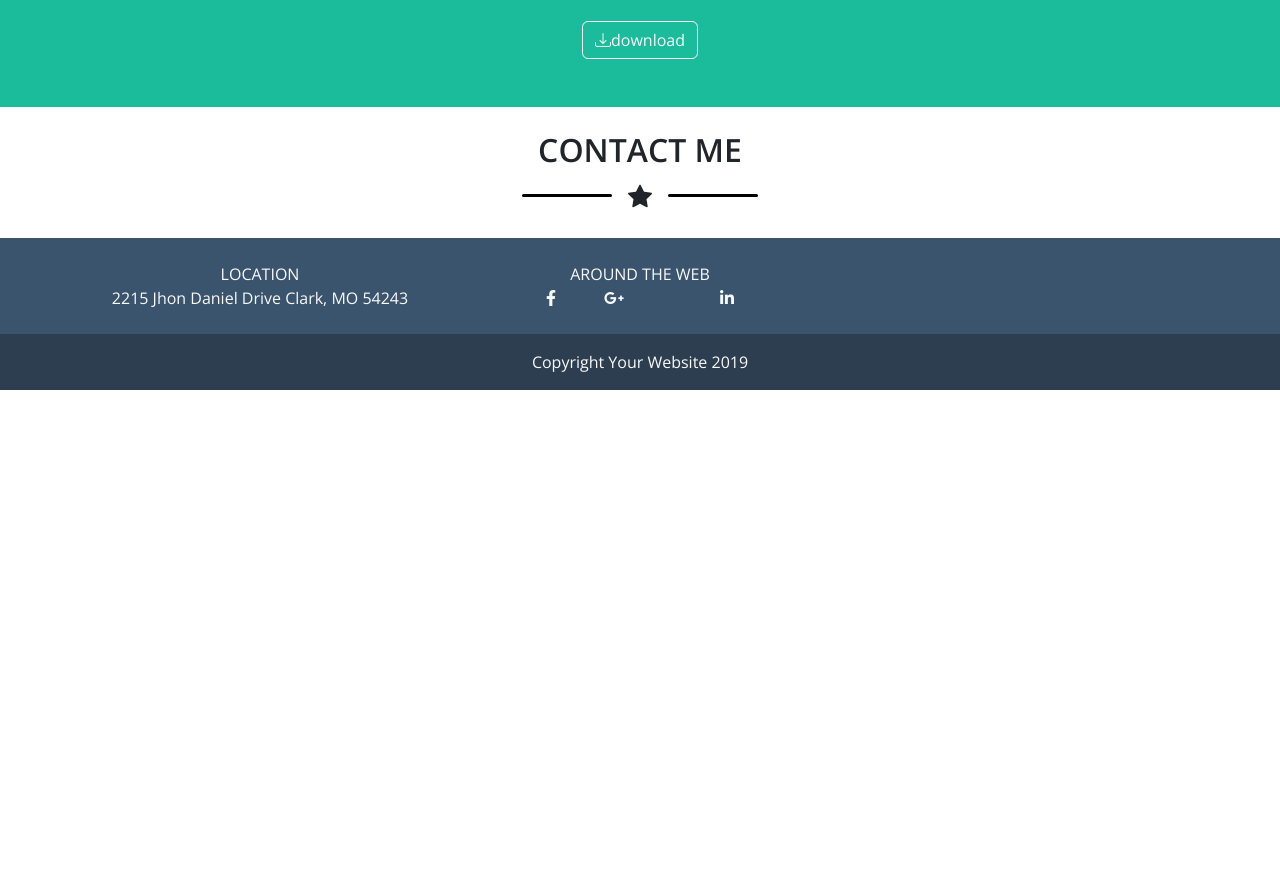
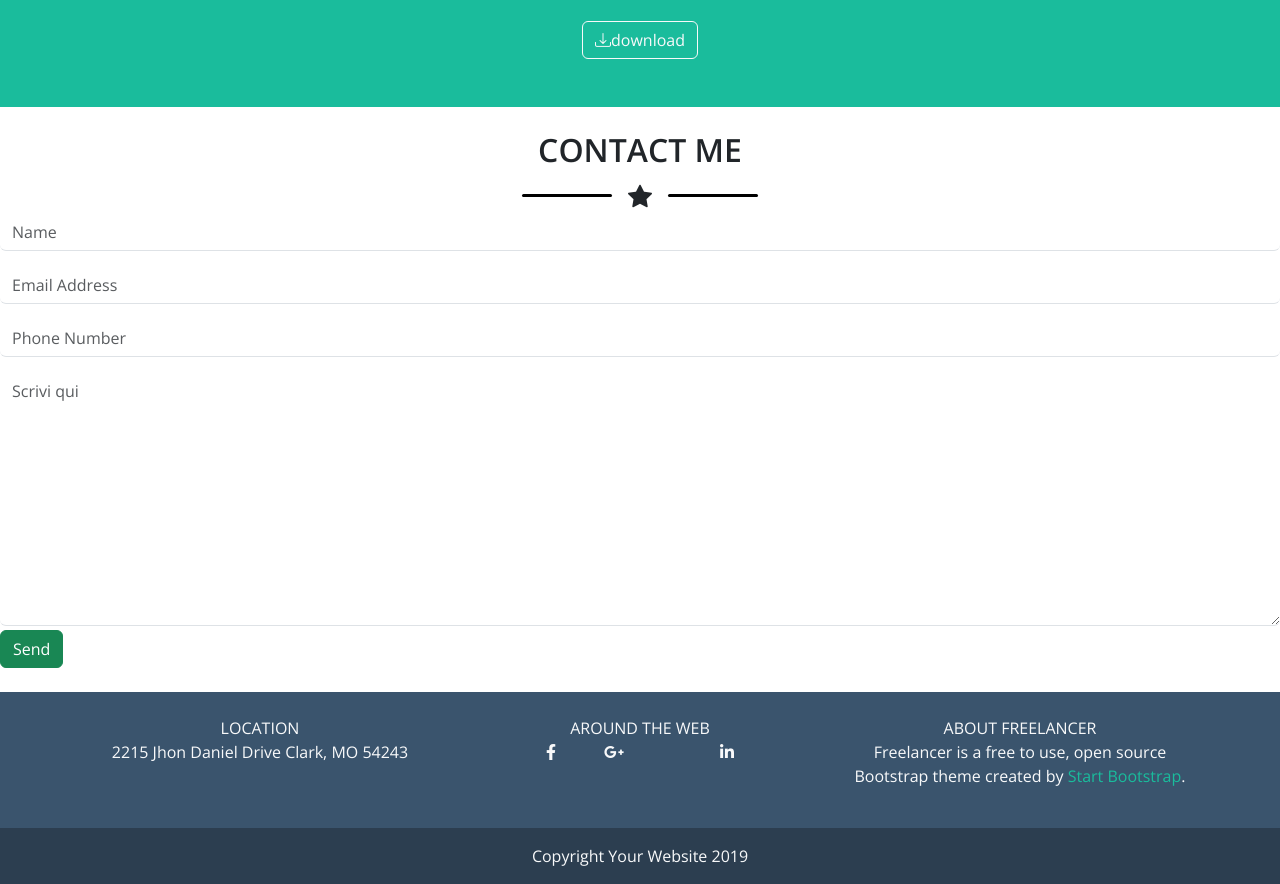
Before and after one commit to Trotteriniku/html-css-bootstrap-freelancer, a plain HTML site: page index.html in a window 1280 px wide. Shown: the part 1384-2268 px from the top of the page. Before the commit the page ends 1774 px from the top, so only its background shows below. Drawn offline with nearby package versions, Linux system fonts and the light colour scheme.

Commit message:
Contact sectione finish

```diff
--- a/css/style.css
+++ b/css/style.css
@@ -22,6 +22,10 @@ body{
 
 .bg-kj-footer{
 	background-color: var(--color-kj-footer);
+}
+
+.my-text-primary{
+	color: var(--color-kj-primary);
 }
 img{
 	width: 100%;
@@ -73,3 +77,7 @@ img{
 #about{
 	scroll-margin-top: 50px;
 }
+
+#contact{
+	scroll-margin-top: 50px;
+}
--- a/index.html
+++ b/index.html
@@ -34,7 +34,7 @@
                     <a class="nav-link text-light" href="#about">about</a>
                   </li>
                   <li class="nav-item">
-                    <a class="nav-link text-light" href="#">contact</a>
+                    <a class="nav-link text-light" href="#contact">contact</a>
                   </li>
 
                 </ul>
@@ -143,7 +143,7 @@
 
         </section>
 
-        <section class=" py-4" id="contact">
+        <section class=" py-4 " id="contact">
             <div class="container text-center">
                 <h2 class="text-uppercase fw-semibold">Contact Me</h2>
             </div>
@@ -153,6 +153,20 @@
                 <div class="justify-content-center px-3"><i class="bi bi-star-fill fs-4"></i></div>
                 <div class="line-black"></div>
             </div>
+
+            <form>
+                <div class="mb-3">
+                    <input type="text" class="form-control border-start-0 border-end-0 border-top-0" placeholder="Name">
+                </div>
+                <div class="mb-3">
+                    <input type="email" class="form-control border-start-0 border-end-0 border-top-0" placeholder="Email Address">
+                </div>
+                <div class="mb-3">
+                    <input type="text" class="form-control border-start-0 border-end-0 border-top-0" placeholder="Phone Number">
+                </div>
+                <textarea name="Message" id="Message" cols="30" rows="10" class="form-control mb-1 border-start-0 border-end-0 border-top-0" placeholder="Scrivi qui"></textarea>
+                <button class="btn  btn-success" type="submit">Send</button>
+            </form>
         </section>
     </main>
 
@@ -175,7 +189,10 @@
                     </div>
 
                 </div>
-                <div class="col-12 col-lg-4"></div>
+                <div class="col-12 col-lg-4">
+                    <div>ABOUT FREELANCER</div>
+                    <p>Freelancer is a free to use, open source Bootstrap theme created by <span class="my-text-primary">Start Bootstrap</span>.</p>
+                </div>
             </div>
         </div>
     </footer>
```
